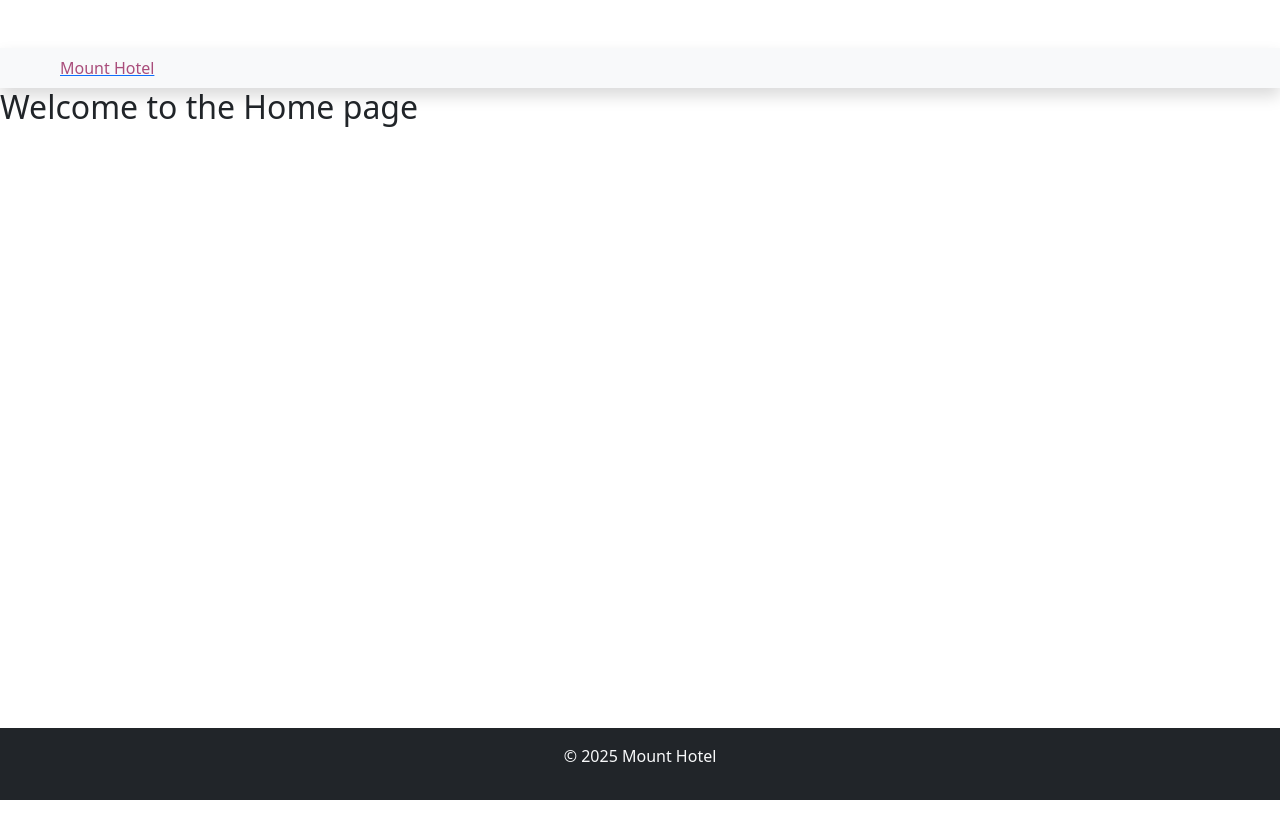
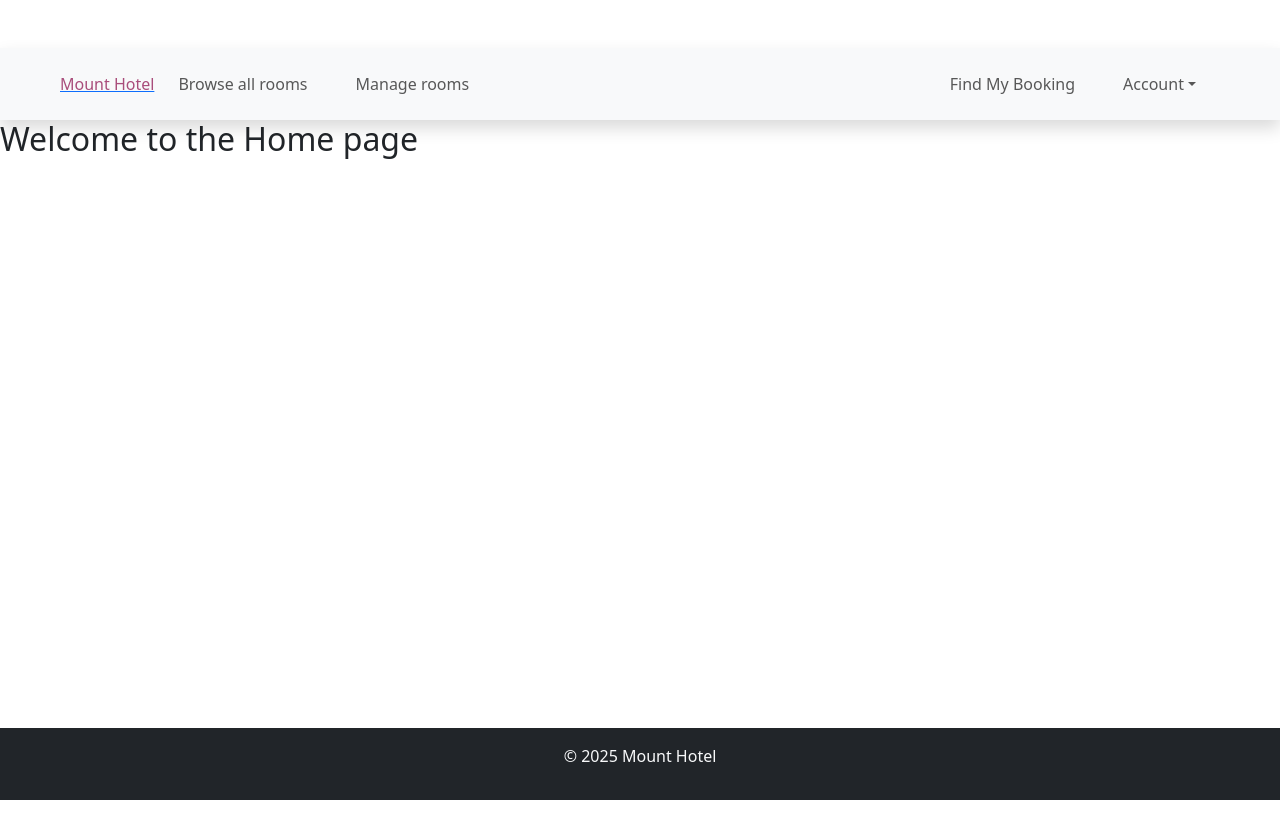
Before and after one commit to KavinduSenesh/Hotel-Booking-System-Frontend, a React (Vite) app in the folder hotel-booking-system-frontend/: page / in a window 1280 px wide. Shown: the top 838 px of the page. Built offline with nearby package versions, Linux system fonts and the light colour scheme.

Commit message:
Add Bootstrap for styling; enhance Navbar with dropdown and navigation links

```diff
--- a/hotel-booking-system-frontend/package.json
+++ b/hotel-booking-system-frontend/package.json
@@ -11,6 +11,7 @@
   },
   "dependencies": {
     "@babel/preset-react": "^7.26.3",
+    "@popperjs/core": "^2.11.8",
     "axios": "^1.8.2",
     "bootstrap": "^5.3.3",
     "react": "^19.0.0",
--- a/hotel-booking-system-frontend/src/components/layout/Navbar.jsx
+++ b/hotel-booking-system-frontend/src/components/layout/Navbar.jsx
@@ -1,5 +1,6 @@
 import React from "react";
 import {Link} from "react-router-dom";
+import {NavLink} from "react-router-dom";
 
 const Navbar = () => {
     return(
@@ -13,13 +14,57 @@ const Navbar = () => {
                     type={"button"}
                     data-bs-toggle="collapse"
                     data-bs-target="#navbarScroll"
-                    arial-controls={"navbarScroll"}
+                    aria-controls={"navbarScroll"}
                     aria-expanded={"false"}
                     aria-label={"Toggle navigation"}
                 >
-                    <span className={"navbar-toggler-icon"}>
-                    </span>
+                    <span className={"navbar-toggler-icon"}></span>
                 </button>
+                <div className={"collapse navbar-collapse"} id={"navbarScroll"}>
+                    <ul className={"navbar-nav me-auto my-2 my-lg-0 navbar-nav-scroll"}>
+                        <li className={"nav-item"}>
+                            <NavLink className={"nav-link"}  to={"/browse-all-rooms"}>
+                                Browse all rooms
+                            </NavLink>
+                        </li>
+                        <li className={"nav-item"}>
+                            <NavLink to={"/manage-all-rooms"} className={"nav-link"} >
+                                Manage rooms
+                            </NavLink>
+                        </li>
+                    </ul>
+
+                    <ul className={"d-flex navbar-nav"}>
+                        <li className={"nav-item"}>
+                            <NavLink className={"nav-link"} to={"/find-booking"}>
+                                Find My Booking
+                            </NavLink>
+                        </li>
+
+                        <li className={"nav-item dropdown"}>
+                            <a className={"nav-link dropdown-toggle"} href={"#"} id={"navbarDropdown"} role={"button"} data-bs-toggle={"dropdown"} aria-expanded={"false"}>
+                                Account
+                            </a>
+                            <ul className={"dropdown-menu"} aria-labelledby={"navbarDropdown"}>
+                                <li>
+                                    <Link to={"/login"} className={"dropdown-item"}>
+                                        Login
+                                    </Link>
+                                </li>
+                                <li>
+                                    <Link to={"/profile"} className={"dropdown-item"}>
+                                        Profile
+                                    </Link>
+                                </li>
+                                <li>
+                                    <Link to={"/logout"} className={"dropdown-item"}>
+                                        Logout
+                                    </Link>
+                                </li>
+                            </ul>
+                        </li>
+                    </ul>
+                </div>
             </div>
         </nav>
     )
--- a/hotel-booking-system-frontend/src/main.jsx
+++ b/hotel-booking-system-frontend/src/main.jsx
@@ -2,6 +2,9 @@ import { StrictMode } from 'react'
 import { createRoot } from 'react-dom/client'
 import './index.css'
 import App from './App.jsx'
+import "bootstrap/dist/css/bootstrap.min.css";
+import "bootstrap/dist/js/bootstrap.bundle.min";
+
 
 createRoot(document.getElementById('root')).render(
   <StrictMode>
```
Also changed, not shown: 1 other file (tests, documents, lock files or other folders).
